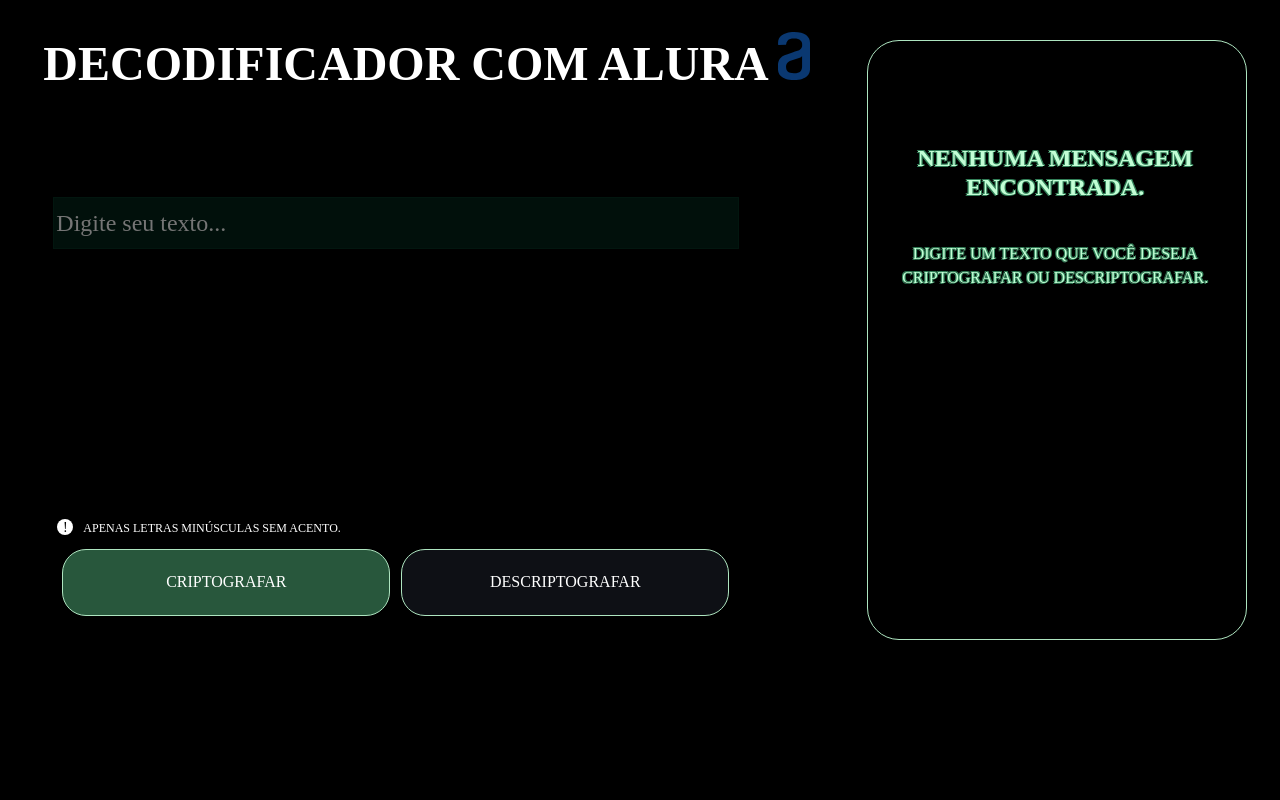
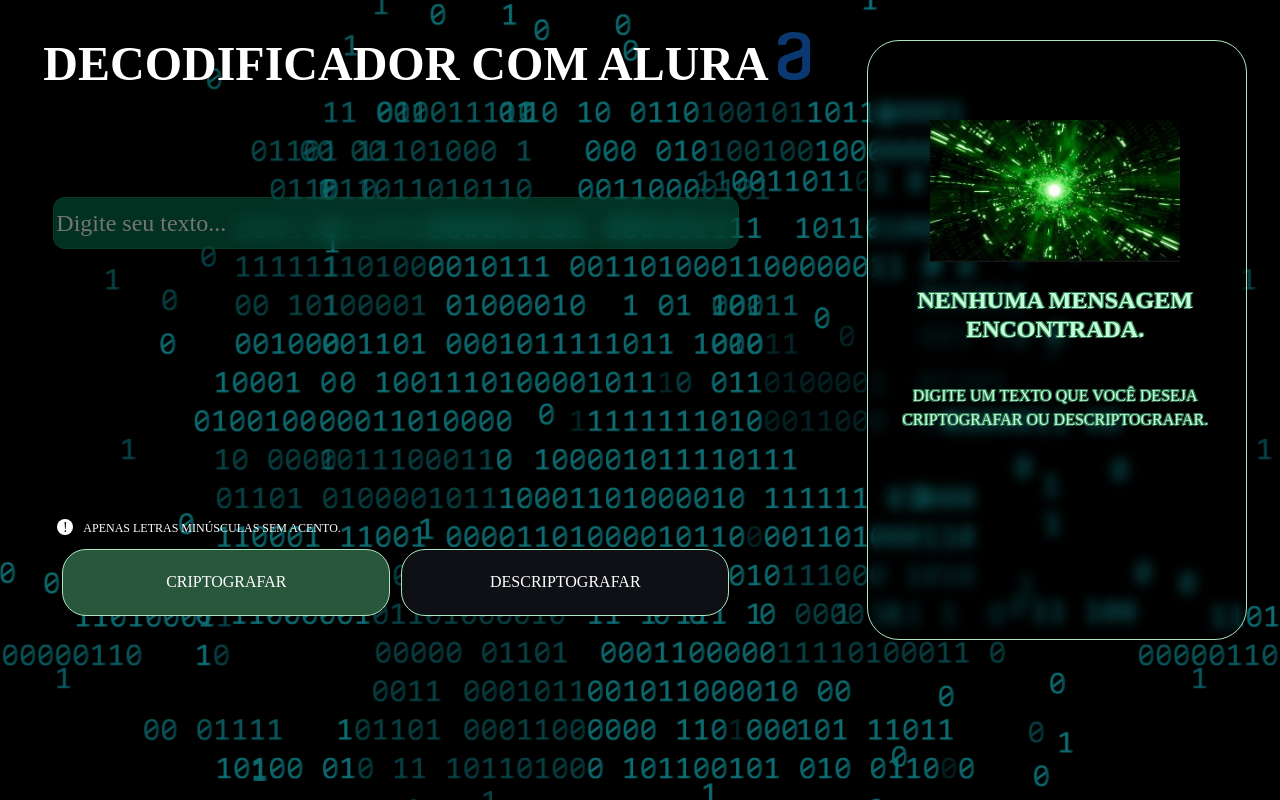
Before and after one commit to madogap/codificador-decodificador, a plain HTML site: page index.html in a window 1280 px wide. Drawn offline with Linux system fonts and the light colour scheme; a web font is replaced by a local one.

Commit message:
WIP:Adicionado uma img no background body e na second div mensagem

```diff
--- a/assets/style/style.css
+++ b/assets/style/style.css
@@ -2,7 +2,7 @@
 
 body {
     background-color: black;
-    background-image: url('./img/background_1920x1080.jpg');
+    background-image: url('./img/code.png');
     color: #fff;
     font-family: 'Matrix', 'sans-serif';
     font-size: 1.5rem;
@@ -42,9 +42,10 @@ body {
 }
 
 #digiteTexto {
-    background-color: rgba(3, 47, 32, 0.35);
+    background-color: rgba(8, 137, 94, 0.35);
     backdrop-filter: blur(10px);
-    border: 1px rgba(5, 35, 23, 0.35) solid;
+    border: 1px rgba(11, 80, 53, 0.35) solid;
+    border-radius: 12px;
     color: #C1FDD5;
     position: relative;
     left: 20px;
@@ -169,7 +170,7 @@ body {
 
     padding: 24px;
     gap: 8;
-    /* border: #fff 1px solid; */
+
 }
 
 .buttonCriptografar,
--- a/index.html
+++ b/index.html
@@ -8,7 +8,7 @@
     <title>Decodificador</title>
     <link rel="stylesheet" href="./assets/style/normalize.css">
     <link rel="stylesheet" href="./assets/style/style.css">
-    <link rel="shortcut icon" href="./style/img/lupa.png" type="image/x-icon">
+    <link rel="shortcut icon" href="./assets/style/img/second.png" type="image/x-icon">
 </head>
 
 <body>
--- a/js/script/index.js
+++ b/js/script/index.js
@@ -1,8 +1,7 @@
-
-semMensagem()
+semMensagem();
 function semMensagem() {
     let mensagem = ('<div class="msgInicial">' +
-        ' <img src="./style/img/lupa.png" width="336" alt="">' +
+        ' <img src="./assets/style/img/second.png" width="336" alt="Imagem second">' +
         '<p class="titulo">Nenhuma mensagem encontrada.</p>' +
         '<p class="msn_alerta">Digite um texto que você deseja criptografar ou descriptografar.</p>' +
         '</div>');
```
Also changed, not shown: assets/style/img/code.png (added), assets/style/img/second.png (added).
